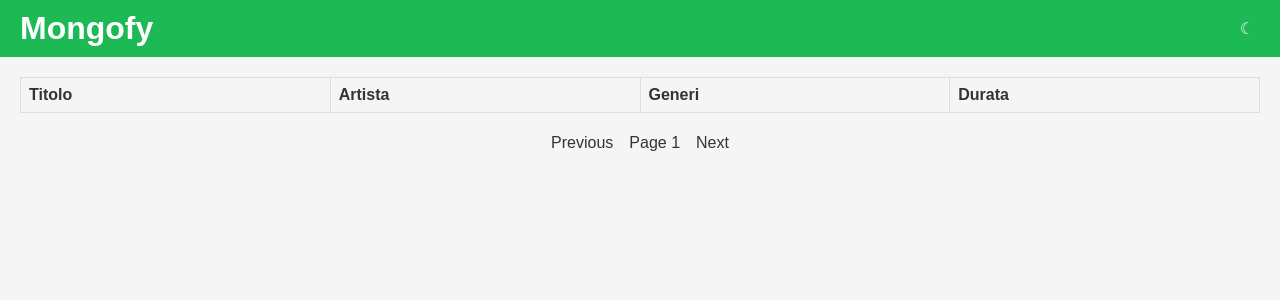
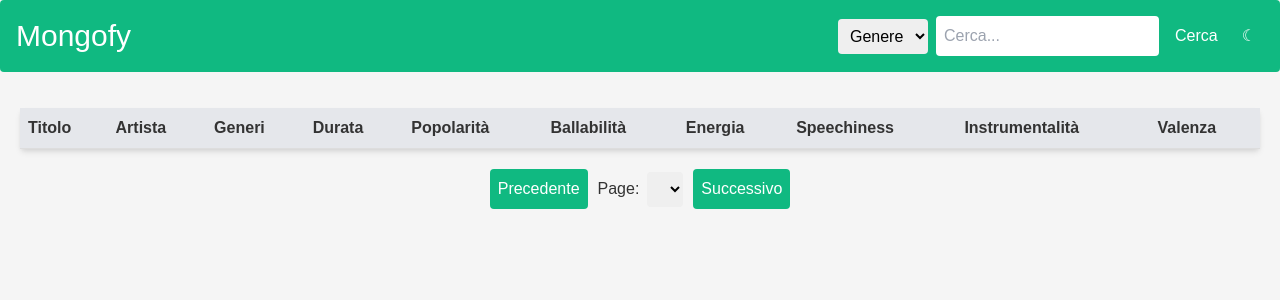
Before and after one commit to davidcocc/Mongofy, a Flask app: template app/templates/index.html in a window 1280 px wide. Shown: the top 300 px of the page. Run offline with Flask 3, Linux system fonts and the light colour scheme; the template is opened without the code that fills it, so the values that code supplies are empty.

Commit message:
front-end edits

```diff
--- a/app/routes.py
+++ b/app/routes.py
@@ -1,7 +1,6 @@
 from flask import render_template, jsonify, Blueprint
 from pymongo import MongoClient
 from bson import ObjectId
-from mongoConnection import database_connection
 
 app_bp = Blueprint('app', __name__)
 
@@ -24,33 +23,53 @@ def convert_objectid_to_str(document):
 
 @app_bp.route('/')
 def index():
-    database_connection()  # Assicurati che la connessione al database e l'inserimento iniziale dei dati avvenga
     return render_template('index.html')
 
 @app_bp.route('/api/songs')
 def get_songs():
-    # Ottieni i dati dalla collezione 'songs'
     songs_collection = db.songs
     songs = list(songs_collection.find({}, {
         "_id": 1, "ArtistName": 1, "TrackName": 1, "Popularity": 1, "Genres": 1,
         "danceability": 1, "energy": 1, "speechiness": 1, "instrumentalness": 1,
         "valence": 1, "duration_ms": 1
     }))
-
-    # Converti ObjectId in stringa
     for song in songs:
         song = convert_objectid_to_str(song)
-
     return jsonify(songs)
 
 @app_bp.route('/api/genres')
 def get_genres():
-    # Ottieni i dati dalla collezione 'genres'
     genres_collection = db.genres
     genres = list(genres_collection.find({}, {"_id": 1, "genre": 1}))
-
-    # Converti ObjectId in stringa
     for genre in genres:
         genre = convert_objectid_to_str(genre)
+    return jsonify(genres)
 
-    return jsonify(genres)
+@app_bp.route('/api/songs/genre/<genre_name>')
+def get_songs_by_genre(genre_name):
+    genres_collection = db.genres
+    songs_collection = db.songs
+    genre = genres_collection.find_one({"genre": genre_name})
+    if genre:
+        genre_id = genre['_id']
+        songs = list(songs_collection.find({"Genres": genre_id}))
+        for song in songs:
+            song = convert_objectid_to_str(song)
+        return jsonify(songs)
+    return jsonify([])
+
+@app_bp.route('/api/songs/title/<track_name>')
+def get_songs_by_title(track_name):
+    songs_collection = db.songs
+    songs = list(songs_collection.find({"TrackName": track_name}))
+    for song in songs:
+        song = convert_objectid_to_str(song)
+    return jsonify(songs)
+
+@app_bp.route('/api/songs/artist/<artist_name>')
+def get_songs_by_artist(artist_name):
+    songs_collection = db.songs
+    songs = list(songs_collection.find({"ArtistName": artist_name}))
+    for song in songs:
+        song = convert_objectid_to_str(song)
+    return jsonify(songs)
--- a/app/templates/index.html
+++ b/app/templates/index.html
@@ -3,72 +3,108 @@
 <head>
     <meta charset="UTF-8">
     <title>Mongofy</title>
-    <link rel="stylesheet" href="/static/css/styles.css">
+    <link href="https://cdn.jsdelivr.net/npm/tailwindcss@2.2.19/dist/tailwind.min.css" rel="stylesheet">
     <script src="https://ajax.googleapis.com/ajax/libs/angularjs/1.8.2/angular.min.js"></script>
     <script src="/static/js/app.js"></script>
-    <style>
-        table {
-            width: 100%;
-            border-collapse: collapse;
-        }
-        th, td {
-            border: 1px solid #ddd;
-            padding: 8px;
-            text-align: left;
-            white-space: nowrap; /* Mantiene il testo su una sola riga */
-        }
-        th {
-            cursor: pointer;
-        }
-        th.sortable:after {
-            content: ' \25B2'; /* Freccia su */
-            visibility: hidden;
-        }
-        th.sortable.asc:after {
-            visibility: visible;
-            content: ' \25B2'; /* Freccia su */
-        }
-        th.sortable.desc:after {
-            visibility: visible;
-            content: ' \25BC'; /* Freccia giù */
-        }
-        /* Fissare larghezza colonne */
-        th, td {
-            width: 200px; /* Imposta una larghezza fissa per le colonne */
-        }
-    </style>
+    <link href="/static/css/styles.css" rel="stylesheet">
 </head>
-<body ng-controller="MainController" ng-class="{'dark-mode': darkMode}">
-    <header>
-        <h1>Mongofy</h1>
-        <button ng-click="toggleTheme()">
-            <span ng-if="!darkMode">&#9790;</span>
-            <span ng-if="darkMode">&#9728;</span>
-        </button>
+<body ng-controller="MainController" ng-class="{ 'dark-mode': darkMode }">
+
+    <header class="flex justify-between items-center mb-4 bg-green-500 text-white p-4 rounded" ng-click="reloadPage()">
+        <h1 class="text-3xl cursor-pointer" onclick="window.location.reload()">Mongofy</h1>
+
+
+        <div class="flex items-center">
+            <select ng-model="searchType" class="form-control inline-block w-auto rounded p-2 mr-2">
+                <option value="genre">Genere</option>
+                <option value="title">Titolo</option>
+                <option value="artist">Artista</option>
+            </select>
+            <input type="text" ng-model="searchQuery" class="form-control inline-block w-auto rounded p-2 mr-2 search-bar" placeholder="Cerca..." ng-keypress="handleKeyPress($event)">
+
+            <button ng-click="searchSongs()" class="btn text-white p-2 rounded mr-2">Cerca</button>
+            <button ng-click="toggleTheme()" class="btn text-white p-2 rounded">
+                <span ng-if="!darkMode">&#9790;</span>
+                <span ng-if="darkMode">&#9728;</span>
+            </button>
+        </div>
     </header>
     <main>
-        <table>
+        <table class="table-auto w-full bg-white shadow-md rounded">
             <thead>
-                <tr>
-                    <th ng-click="sortColumn('TrackName')" class="sortable" ng-class="{'asc': currentSort === 'TrackName' && !reverseSort, 'desc': currentSort === 'TrackName' && reverseSort}">Titolo</th>
-                    <th ng-click="sortColumn('ArtistName')" class="sortable" ng-class="{'asc': currentSort === 'ArtistName' && !reverseSort, 'desc': currentSort === 'ArtistName' && reverseSort}">Artista</th>
-                    <th ng-click="sortColumn('Genres')" class="sortable" ng-class="{'asc': currentSort === 'Genres' && !reverseSort, 'desc': currentSort === 'Genres' && reverseSort}">Generi</th>
-                    <th ng-click="sortColumn('duration_ms')" class="sortable" ng-class="{'asc': currentSort === 'duration_ms' && !reverseSort, 'desc': currentSort === 'duration_ms' && reverseSort}">Durata</th>
+                <tr class="bg-gray-200">
+                    <th ng-click="sortColumn('TrackName')" class="sortable p-2 cursor-pointer" ng-class="{'asc': currentSort === 'TrackName' && !reverseSort, 'desc': currentSort === 'TrackName' && reverseSort}">Titolo</th>
+                    <th ng-click="sortColumn('ArtistName')" class="sortable p-2 cursor-pointer" ng-class="{'asc': currentSort === 'ArtistName' && !reverseSort, 'desc': currentSort === 'ArtistName' && reverseSort}">Artista</th>
+                    <th ng-click="sortColumn('Genres')" class="sortable p-2 cursor-pointer" ng-class="{'asc': currentSort === 'Genres' && !reverseSort, 'desc': currentSort === 'Genres' && reverseSort}">Generi</th>
+                    <th ng-click="sortColumn('duration_ms')" class="sortable p-2 cursor-pointer" ng-class="{'asc': currentSort === 'duration_ms' && !reverseSort, 'desc': currentSort === 'duration_ms' && reverseSort}">Durata</th>
+                    <th ng-click="sortColumn('Popularity')" class="sortable p-2 cursor-pointer" ng-class="{'asc': currentSort === 'Popularity' && !reverseSort, 'desc': currentSort === 'Popularity' && reverseSort}">Popolarità</th>
+                    <th ng-click="sortColumn('danceability')" class="sortable p-2 cursor-pointer" ng-class="{'asc': currentSort === 'danceability' && !reverseSort, 'desc': currentSort === 'danceability' && reverseSort}">Ballabilità</th>
+                    <th ng-click="sortColumn('energy')" class="sortable p-2 cursor-pointer" ng-class="{'asc': currentSort === 'energy' && !reverseSort, 'desc': currentSort === 'energy' && reverseSort}">Energia</th>
+                    <th ng-click="sortColumn('speechiness')" class="sortable p-2 cursor-pointer" ng-class="{'asc': currentSort === 'speechiness' && !reverseSort, 'desc': currentSort === 'speechiness' && reverseSort}">Speechiness</th>
+                    <th ng-click="sortColumn('instrumentalness')" class="sortable p-2 cursor-pointer" ng-class="{'asc': currentSort === 'instrumentalness' && !reverseSort, 'desc': currentSort === 'instrumentalness' && reverseSort}">Instrumentalità</th>
+                    <th ng-click="sortColumn('valence')" class="sortable p-2 cursor-pointer" ng-class="{'asc': currentSort === 'valence' && !reverseSort, 'desc': currentSort === 'valence' && reverseSort}">Valenza</th>
                 </tr>
             </thead>
             <tbody>
                 <tr ng-repeat="song in songs | orderBy:currentSort:reverseSort | limitTo:20:(currentPage * 20)">
-                    <td ng-bind="song['TrackName']"></td>
-                    <td ng-bind="song['ArtistName']"></td>
-                    <td ng-bind="song.Genres.join(', ')"></td>
-                    <td ng-bind="formatDuration(song.duration_ms)"></td>
+                    <td class="p-2" ng-bind="song['TrackName']"></td>
+                    <td class="p-2" ng-bind="song['ArtistName']"></td>
+                    <td class="p-2" ng-bind="song.Genres.join(', ')"></td>
+                    <td class="p-2" ng-bind="formatDuration(song.duration_ms)"></td>
+                    <td class="p-2">
+                        <div class="relative pt-1">
+                            <div class="overflow-hidden h-2 mb-4 text-xs flex rounded bg-red-200">
+                                <div class="shadow-none flex flex-col text-center whitespace-nowrap text-white justify-center bg-red-500" ng-style="{'width': song.Popularity + '%'}"></div>
+                            </div>
+                        </div>
+                    </td>
+                    <td class="p-2">
+                        <div class="relative pt-1">
+                            <div class="overflow-hidden h-2 mb-4 text-xs flex rounded bg-pink-200">
+                                <div class="shadow-none flex flex-col text-center whitespace-nowrap text-white justify-center bg-pink-500" ng-style="{'width': (song.danceability * 100) + '%'}"></div>
+                            </div>
+                        </div>
+                    </td>
+                    <td class="p-2">
+                        <div class="relative pt-1">
+                            <div class="overflow-hidden h-2 mb-4 text-xs flex rounded bg-yellow-200">
+                                <div class="shadow-none flex flex-col text-center whitespace-nowrap text-white justify-center bg-yellow-500" ng-style="{'width': (song.energy * 100) + '%'}"></div>
+                            </div>
+                        </div>
+                    </td>
+                    <td class="p-2">
+                        <div class="relative pt-1">
+                            <div class="overflow-hidden h-2 mb-4 text-xs flex rounded bg-green-200">
+                                <div class="shadow-none flex flex-col text-center whitespace-nowrap text-white justify-center bg-green-500" ng-style="{'width': (song.speechiness * 100) + '%'}"></div>
+                            </div>
+                        </div>
+                    </td>
+                    <td class="p-2">
+                        <div class="relative pt-1">
+                            <div class="overflow-hidden h-2 mb-4 text-xs flex rounded bg-blue-200">
+                                <div class="shadow-none flex flex-col text-center whitespace-nowrap text-white justify-center bg-blue-500" ng-style="{'width': (song.instrumentalness * 100) + '%'}"></div>
+                            </div>
+                        </div>
+                    </td>
+                    <td class="p-2">
+                        <div class="relative pt-1">
+                            <div class="overflow-hidden h-2 mb-4 text-xs flex rounded bg-purple-200">
+                                <div class="shadow-none flex flex-col text-center whitespace-nowrap text-white justify-center bg-purple-500" ng-style="{'width': (song.valence * 100) + '%'}"></div>
+                            </div>
+                        </div>
+                    </td>
+
                 </tr>
             </tbody>
         </table>
-        <div class="pagination">
-            <button ng-disabled="currentPage == 0" ng-click="prevPage()">Previous</button>
-            <span ng-bind="'Page ' + (currentPage + 1)"></span>
-            <button ng-disabled="(currentPage + 1) * 20 >= songs.length" ng-click="nextPage()">Next</button>
+        <div class="pagination flex justify-between items-center mt-4">
+            <button class="btn bg-green-500 text-white p-2 rounded" ng-click="prevPage()">Precedente</button>
+            <div class="flex items-center">
+                <span>Page:</span>
+                <select ng-model="currentPage" ng-options="n for n in [] | range:totalPages" class="ml-2 p-2 rounded">
+                </select>
+            </div>
+            <button class="btn bg-green-500 text-white p-2 rounded" ng-click="nextPage()">Successivo</button>
         </div>
     </main>
 </body>
--- a/app/templates/static/css/styles.css
+++ b/app/templates/static/css/styles.css
@@ -58,18 +58,24 @@ th {
 }
 
 .dark-mode {
-    background-color: #121212;
-    color: #e0e0e0;
-}
-
-.dark-mode header {
-    background-color: #535353;
+    background-color: #121212 !important;
+    color: #1b1b1b !important;
 }
 
 .dark-mode table {
-    color: #e0e0e0;
+    color: #1b1b1b !important;
 }
 
 .dark-mode th, .dark-mode td {
-    border-bottom: 1px solid #444;
+    border-bottom: 1px solid #444 !important;
+    background-color: #1b1b1b;
+    color: #f1f1f1
 }
+
+select, option {
+    color: black;
+}
+
+.search-bar {
+    color: black;
+}
```
Also changed, not shown: app/templates/static/js/app.js (+32 -2 lines).
